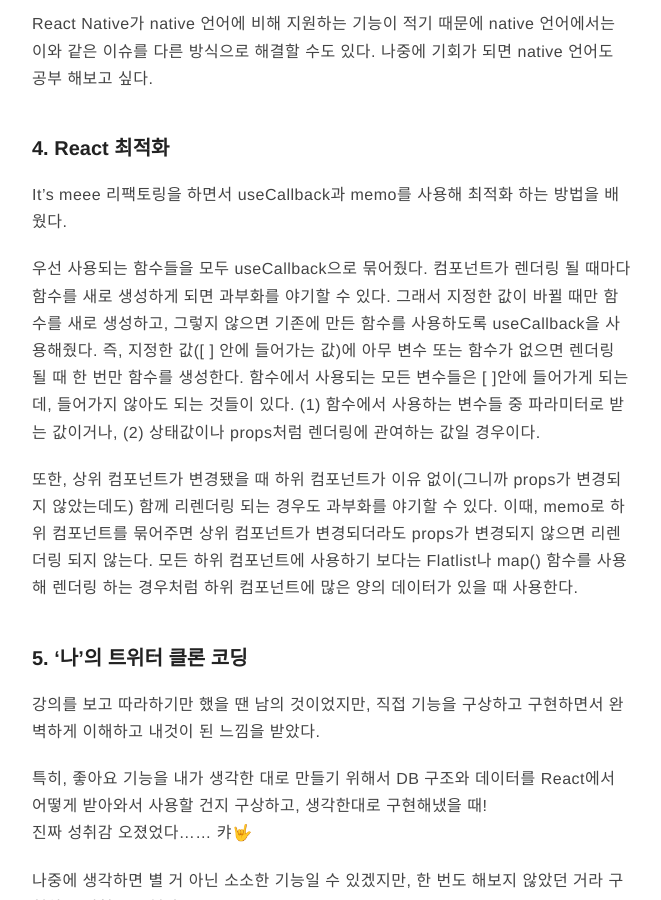
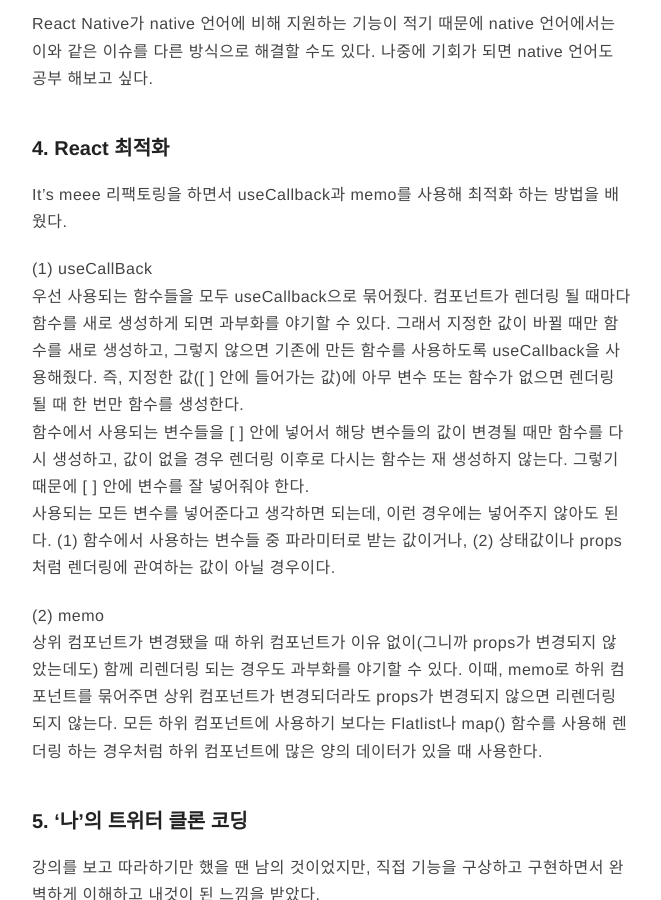
Before and after one commit to Joie-Kim/Joie-Kim.github.io, a Jekyll site: the page built from _posts/2021-04-06-Mar-Monthly-Retrospective.markdown, in a window 1280 px wide and 900 px high, scrolled down 2949 px. Shown: the whole window, without its empty margins (308-969 px from the left). Built offline with Jekyll 4.4.1, drawn with Linux system fonts in a browser that asks for light colours; comment, search, counter and statistics services are not loaded.

Commit message:
[Update] post 내용 수정

```diff
--- a/_posts/2021-04-06-Mar-Monthly-Retrospective.markdown
+++ b/_posts/2021-04-06-Mar-Monthly-Retrospective.markdown
@@ -93,9 +93,13 @@ React Native가 native 언어에 비해 지원하는 기능이 적기 때문에
 
 It's meee 리팩토링을 하면서 useCallback과 memo를 사용해 최적화 하는 방법을 배웠다.
 
-우선 사용되는 함수들을 모두 useCallback으로 묶어줬다. 컴포넌트가 렌더링 될 때마다 함수를 새로 생성하게 되면 과부화를 야기할 수 있다. 그래서 지정한 값이 바뀔 때만 함수를 새로 생성하고, 그렇지 않으면 기존에 만든 함수를 사용하도록 useCallback을 사용해줬다. 즉, 지정한 값([ ] 안에 들어가는 값)에 아무 변수 또는 함수가 없으면 렌더링 될 때 한 번만 함수를 생성한다. 함수에서 사용되는 모든 변수들은 [ ]안에 들어가게 되는데, 들어가지 않아도 되는 것들이 있다. (1) 함수에서 사용하는 변수들 중 파라미터로 받는 값이거나, (2) 상태값이나 props처럼 렌더링에 관여하는 값일 경우이다.
+<b>(1) useCallBack</b><br>
+우선 사용되는 함수들을 모두 useCallback으로 묶어줬다. 컴포넌트가 렌더링 될 때마다 함수를 새로 생성하게 되면 과부화를 야기할 수 있다. 그래서 지정한 값이 바뀔 때만 함수를 새로 생성하고, 그렇지 않으면 기존에 만든 함수를 사용하도록 useCallback을 사용해줬다. 즉, 지정한 값([ ] 안에 들어가는 값)에 아무 변수 또는 함수가 없으면 렌더링 될 때 한 번만 함수를 생성한다.<br>
+함수에서 사용되는 변수들을 [ ] 안에 넣어서 해당 변수들의 값이 변경될 때만 함수를 다시 생성하고, 값이 없을 경우 렌더링 이후로 다시는 함수는 재 생성하지 않는다. 그렇기 때문에 [ ] 안에 변수를 잘 넣어줘야 한다.<br>
+사용되는 모든 변수를 넣어준다고 생각하면 되는데, 이런 경우에는 넣어주지 않아도 된다. (1) 함수에서 사용하는 변수들 중 파라미터로 받는 값이거나, (2) 상태값이나 props처럼 렌더링에 관여하는 값이 아닐 경우이다.
 
-또한, 상위 컴포넌트가 변경됐을 때 하위 컴포넌트가 이유 없이(그니까 props가 변경되지 않았는데도) 함께 리렌더링 되는 경우도 과부화를 야기할 수 있다. 이때, memo로 하위 컴포넌트를 묶어주면 상위 컴포넌트가 변경되더라도 props가 변경되지 않으면 리렌더링 되지 않는다. 모든 하위 컴포넌트에 사용하기 보다는 Flatlist나 map() 함수를 사용해 렌더링 하는 경우처럼 하위 컴포넌트에 많은 양의 데이터가 있을 때 사용한다.
+<b>(2) memo</b><br>
+상위 컴포넌트가 변경됐을 때 하위 컴포넌트가 이유 없이(그니까 props가 변경되지 않았는데도) 함께 리렌더링 되는 경우도 과부화를 야기할 수 있다. 이때, memo로 하위 컴포넌트를 묶어주면 상위 컴포넌트가 변경되더라도 props가 변경되지 않으면 리렌더링 되지 않는다. 모든 하위 컴포넌트에 사용하기 보다는 Flatlist나 map() 함수를 사용해 렌더링 하는 경우처럼 하위 컴포넌트에 많은 양의 데이터가 있을 때 사용한다.
 
 ### 5. '나'의 트위터 클론 코딩
 
```
